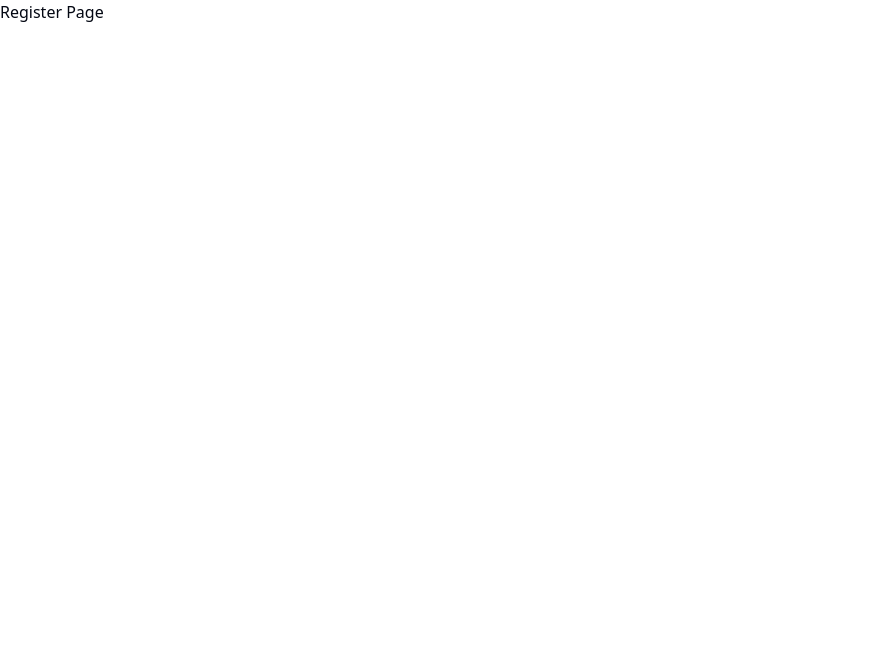
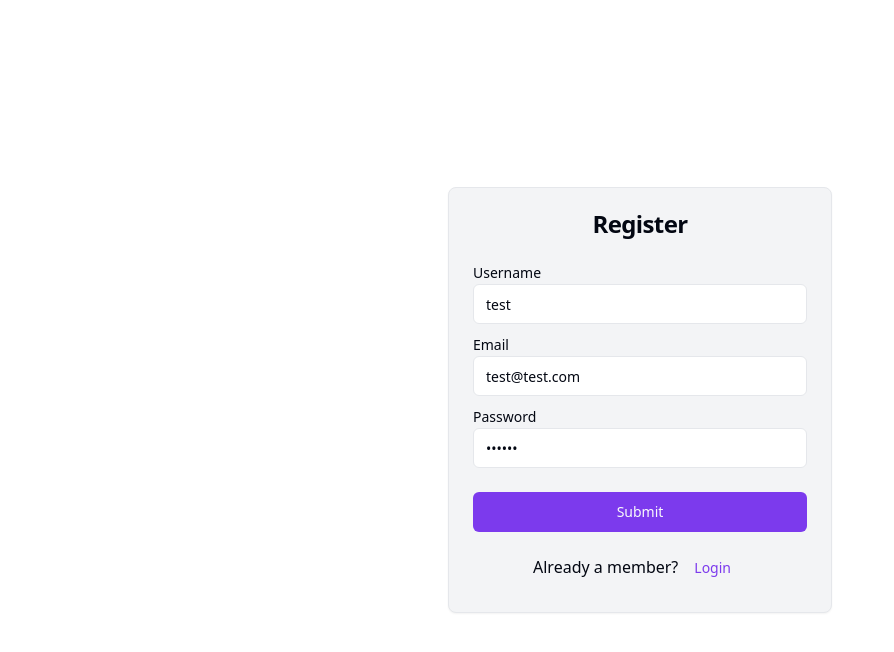
Before and after one commit to NikDoe/store, a React (Vite) app: page /register in a window 1280 px wide. Shown: the top 652 px of the page, without its empty margins (0-894 px from the left). Built offline with nearby package versions, Linux system fonts and the light colour scheme.

Commit message:
setup register page

```diff
--- a/src/pages/Register.tsx
+++ b/src/pages/Register.tsx
@@ -1,8 +1,39 @@
+import { FormInput } from '@/components';
+import { Button } from '@/components/ui/button';
+import { Card, CardContent, CardHeader, CardTitle } from '@/components/ui/card';
+import { ActionFunction, Form, Link } from 'react-router-dom';
+
+export const action: ActionFunction = async ({ request }): Promise<null> => {
+	return null;
+};
+
 function Register() {
 	return (
-		<div>
-            Register Page
-		</div>
+		<section className='h-screen grid place-items-center'>
+			<Card className='w-96 bg-muted'>
+				<CardHeader>
+					<CardTitle className='text-center'>Register</CardTitle>
+				</CardHeader>
+				<CardContent>
+					<Form>
+						<FormInput type='text' name='username' defaultValue='test' />
+						<FormInput type='email' name='email' defaultValue='test@test.com' />
+						<FormInput type='password' name='password' defaultValue='secret' />
+
+						<Button type='submit' variant='default' className='w-full mt-4'>
+							Submit
+						</Button>
+
+						<p className='text-center mt-4'>
+							Already a member?
+							<Button type='button' asChild variant='link'>
+								<Link to='/login'>Login</Link>
+							</Button>
+						</p>
+					</Form>
+				</CardContent>
+			</Card>
+		</section>
 	);
 }
 
```
